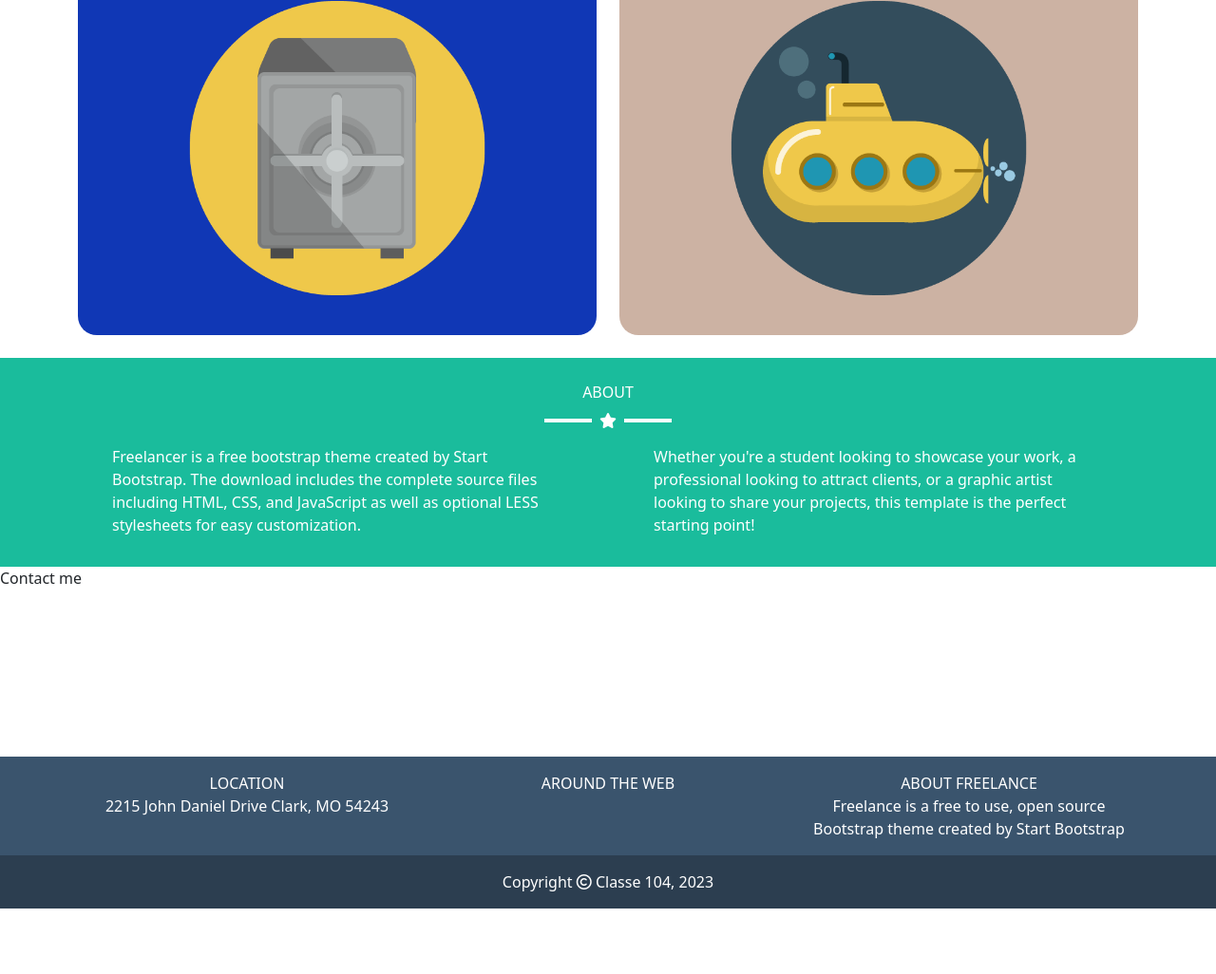
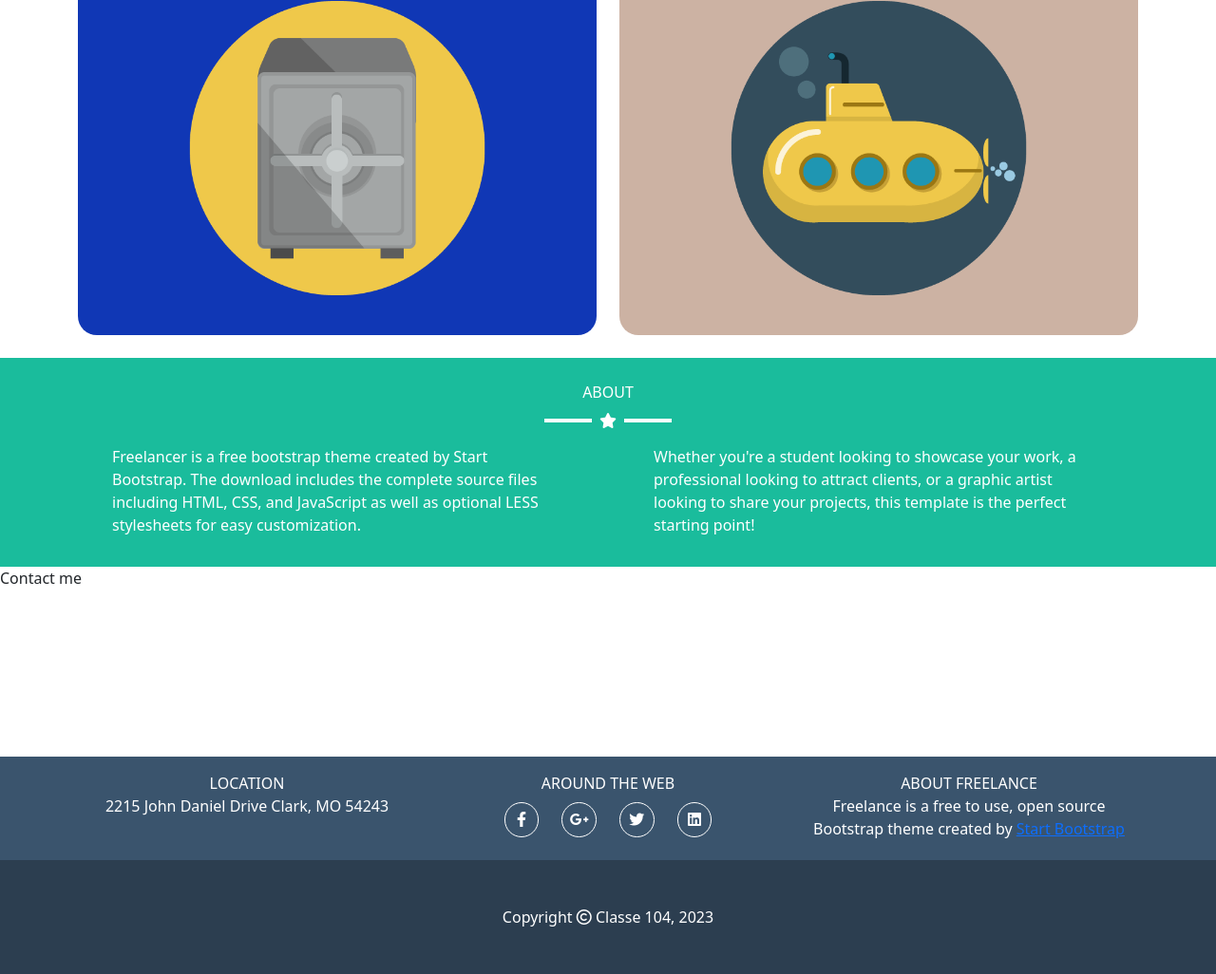
Before and after one commit to vgianluca96/html-css-bootstrap-freelancer, a plain HTML site: page index.html in a window 1280 px wide. Shown: the part 1409-2435 px from the top of the page at 95% size. Before the commit the page ends 2366 px from the top, so only its background shows below. Drawn offline with nearby package versions, Linux system fonts and the light colour scheme.

Commit message:
footer seconda versione
aggiunte icone social

```diff
--- a/css/style.css
+++ b/css/style.css
@@ -106,6 +106,13 @@
         background-color: var(--bf-lightblue);
     }
 
+    .location .icon {
+        width: 40px;
+        aspect-ratio: 1/1;
+        border: 1px solid var(--bf-white);
+        border-radius: 50%;
+    }
+
     .copyright {
         background-color: var(--bf-darkblue);
     }
--- a/index.html
+++ b/index.html
@@ -112,9 +112,9 @@
 
     </section>
 
-    <section class="about">
+    <section class="about py-3 py-lg-4 py-xxl-5">
 
-        <div class="container-sm container-lg container-xxl py-3 py-lg-4 py-xxl-5">
+        <div class="container-sm container-lg container-xxl">
 
             <div class="text-center uppercase">
                 About
@@ -146,7 +146,6 @@
 
         </div>
 
-
     </section>
 
     <section class="contact">
@@ -174,16 +173,40 @@
                         <div class="uppercase">
                             around the web
                         </div>
-                        <div>
+                        <div class="row p-2 justify-content-center">
+                            <div class="col-2 d-flex align-items-center justify-content-center">
+                                <div class="icon d-flex align-items-center justify-content-center">
+                                    <i class="fa-brands fa-facebook-f"></i>
+                                </div>
+                            </div>
+
+                            <div class="col-2 d-flex align-items-center justify-content-center">
+                                <div class="icon d-flex align-items-center justify-content-center">
+                                    <i class="fa-brands fa-google-plus-g"></i>
+                                </div>
+                            </div>
+
+                            <div class="col-2 d-flex align-items-center justify-content-center">
+                                <div class="icon d-flex align-items-center justify-content-center">
+                                    <i class="fa-brands fa-twitter"></i>
+                                </div>
+                            </div>
+
+                            <div class="col-2 d-flex align-items-center justify-content-center">
+                                <div class="icon d-flex align-items-center justify-content-center">
+                                    <i class="fa-brands fa-linkedin"></i>
+                                </div>
+                            </div>
 
                         </div>
                     </div>
+
                     <div class="col-12 col-lg-4">
                         <div class="uppercase">
                             about freelance
                         </div>
                         <div>
-                            Freelance is a free to use, open source Bootstrap theme created by Start Bootstrap
+                            Freelance is a free to use, open source Bootstrap theme created by <a href="">Start Bootstrap</a>
                         </div>
 
                     </div>
@@ -195,7 +218,7 @@
 
         <section class="copyright">
 
-            <div class="py-3 text-center">
+            <div class="py-5 text-center">
                 Copyright
                 <i class="fa-regular fa-copyright"></i> Classe 104, 2023
             </div>
```
